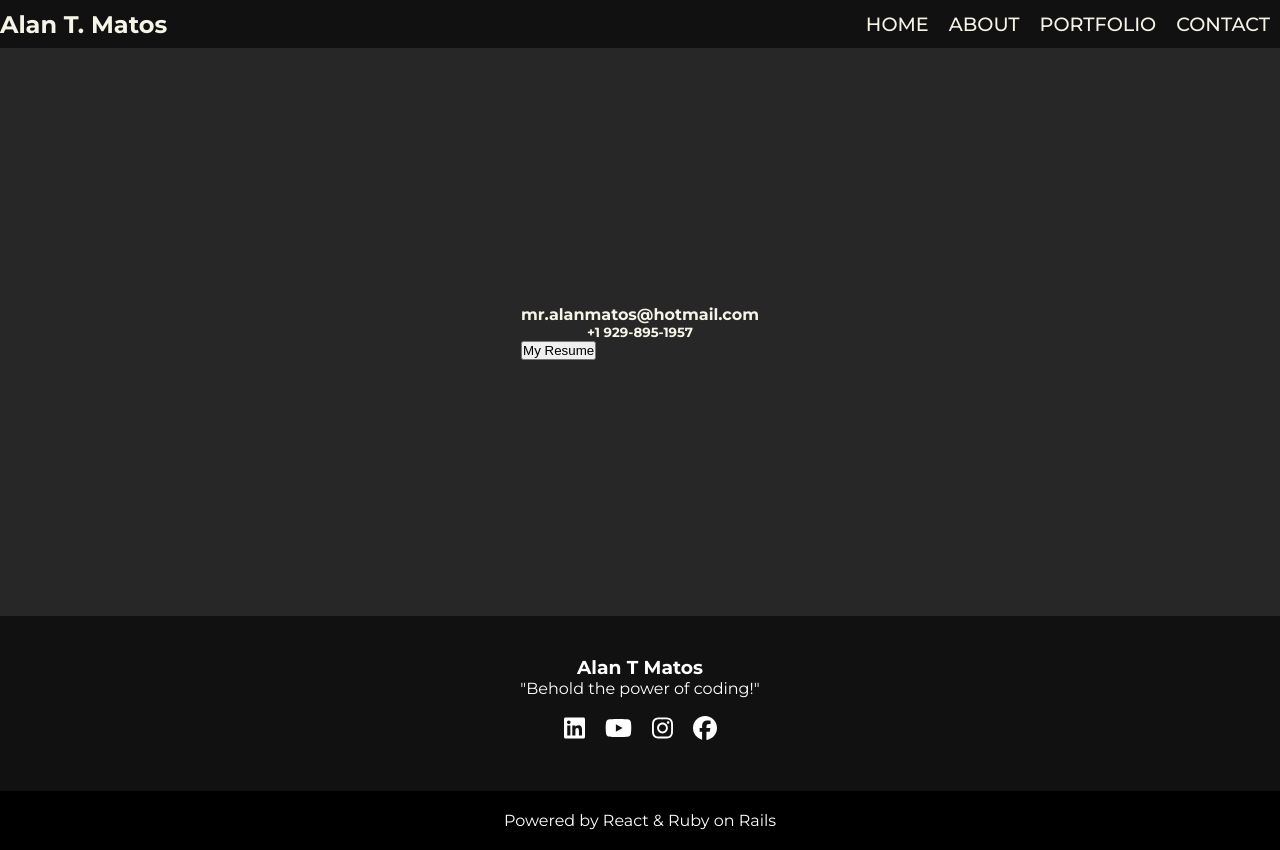
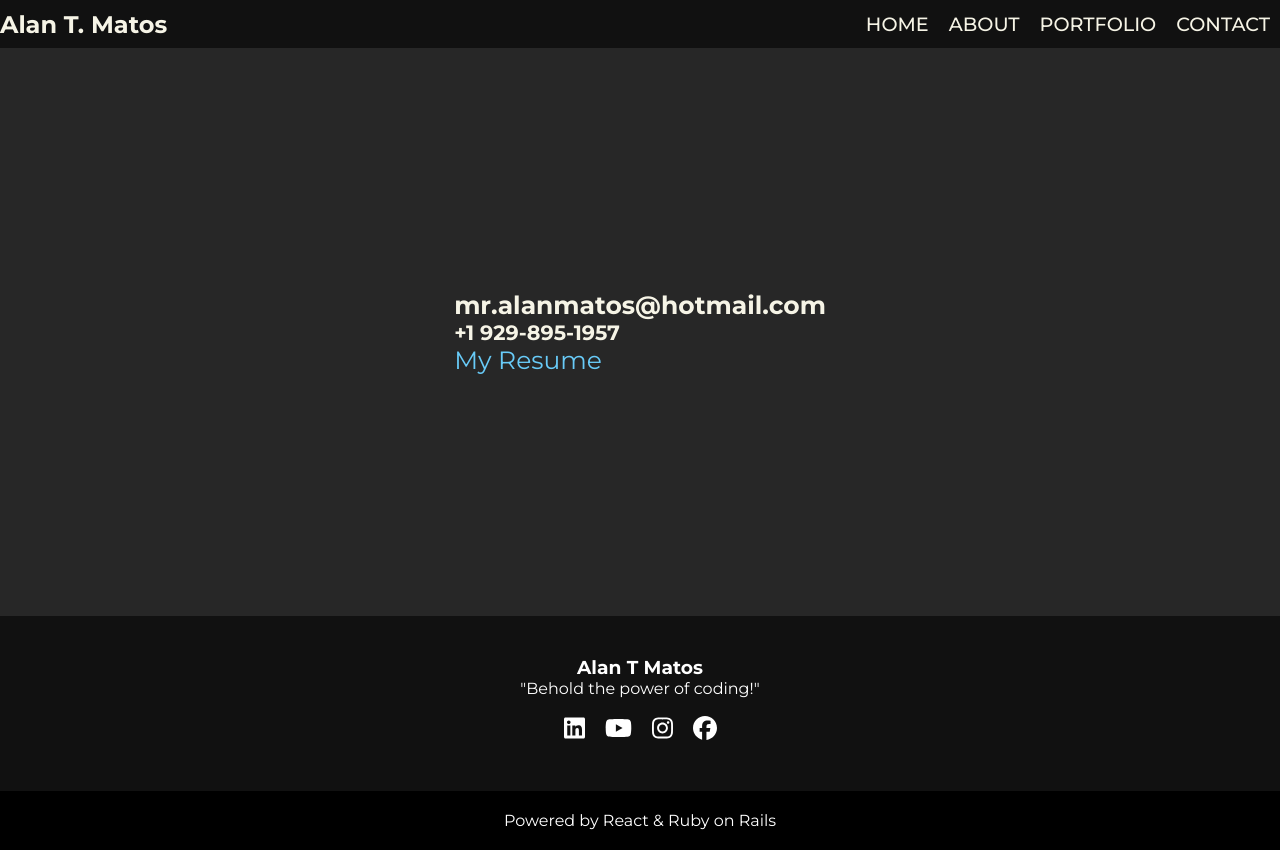
Before and after one commit to alantmatos/portfolio-frontend, a React (Create React App) app: page /contact in a window 1280 px wide. Built offline with nearby package versions, Linux system fonts and the light colour scheme; a web font is replaced by a local one.

Commit message:
resume link fix, css fix, margin home btn fix

```diff
--- a/src/Components/Contact.js
+++ b/src/Components/Contact.js
@@ -7,7 +7,7 @@
       <div className='contact-info'>
         <h4>mr.alanmatos@hotmail.com</h4>
         <h5>+1 929-895-1957</h5>
-        <button> My Resume </button>
+        <a href="https://docs.google.com/document/d/1irITA5YLrJ_oSdZyekYTLvdqinvSC3ifHY4lYk8fMMg/edit?usp=sharing"> My Resume </a>
       </div>
     </div>
   )
--- a/src/Css/about.css
+++ b/src/Css/about.css
@@ -7,5 +7,5 @@
 }
 
 .about p {
-  width: 80vw;
+  width: 50vw;
 }
--- a/src/Css/contact.css
+++ b/src/Css/contact.css
@@ -10,5 +10,6 @@
   display: flexbox;
   align-items: center;
   justify-content: baseline;
+  font-size: 25px;
 
 }
--- a/src/Css/home.css
+++ b/src/Css/home.css
@@ -9,12 +9,9 @@
   color: #f6f4e6;
   margin-top: 25vh;
   margin-left: 10vw;
-  /* display: flex;
-    justify-content: center;
-    align-items: center; */
 }
 
-.home-btn{
+.home-btn {
   height: 25px;
   width: 200px;
   font-size: 20px;
@@ -22,26 +19,22 @@
   background-color: #272727;
   border-style: none;
   margin-top: 8px;
+  cursor: pointer;
 }
 
 .display-contact {
   height: 10vh;
   width: 30vh;
   font-size: 20px;
-  /* border-style: solid;
-    border-color: #68CBF8; */
 }
 
 .contact-info {
-  display: flexbox;
-  align-items: center;
+  margin: 8px;
 }
 
 .contact-info a {
   text-decoration: none;
   color: #68CBF8;
-  display: flex;
-  justify-content: center;
 }
 
 .contact-info a:hover {
@@ -50,19 +43,11 @@
   color: #90c9e4;
 }
 
-.contact-info h4,
-h5 {
-  display: flex;
-  justify-content: center;
-}
-
-
 
 .dev {
   color: hsl(0, 0%, 30%);
   font-size: 45px;
   font-weight: bold;
-  /* letter-spacing: 1px; */
   cursor: pointer;
   text-transform: uppercase;
   background: linear-gradient(to right, hsl(0, 0%, 30%) 0,
```
